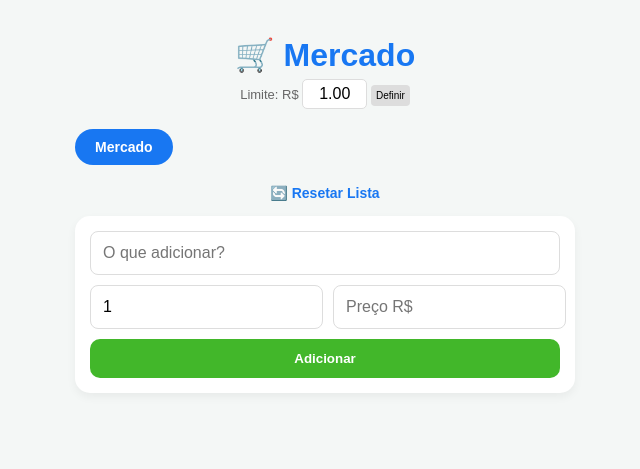
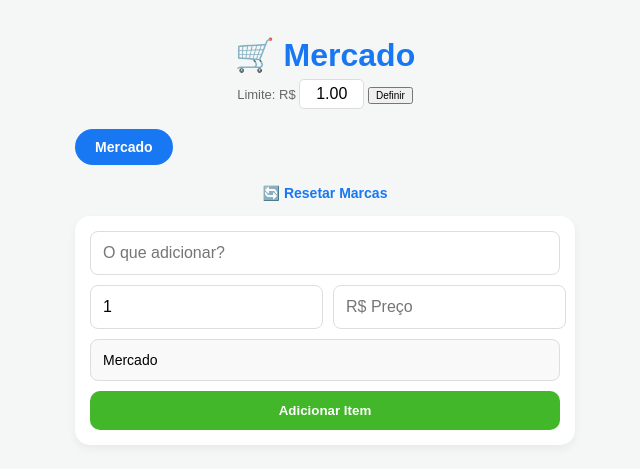
Before and after one commit to guga-leal-r/gestao-tarefas, a Flask app: page / in a window 1280 px wide. Shown: the top 469 px of the page, without its empty margins (315-955 px from the left). Run offline with Flask 3, Linux system fonts and the light colour scheme; the visitor is signed in with stand-in values (Sample User, id 1).

Commit message:
função de editar itens e múltiplas listas liberada

```diff
--- a/app.py
+++ b/app.py
@@ -3,16 +3,19 @@ import os
 from flask import Flask, render_template, redirect, request, session
 
 app = Flask(__name__)
-# Chave de segurança para manter você logado
-app.secret_key = 'chave_segura_gestao_5352'
+app.secret_key = 'chave_final_5352_lista'
 
 ARQUIVO_DADOS = 'tarefas.json'
 LISTA_PADRAO = 'Mercado'
-PIN_ACESSO = '5352' # Sua nova senha
+PIN_ACESSO = '5352'
 
 def carregar_tarefas():
-    if not os.path.exists(ARQUIVO_DADOS): return []
-    with open(ARQUIVO_DADOS, 'r', encoding='utf-8') as f: return json.load(f)
+    try:
+        if os.path.exists(ARQUIVO_DADOS):
+            with open(ARQUIVO_DADOS, 'r', encoding='utf-8') as f:
+                return json.load(f)
+    except: pass
+    return []
 
 def salvar_tarefas(lista):
     with open(ARQUIVO_DADOS, 'w', encoding='utf-8') as f:
@@ -23,32 +26,67 @@ tarefas = carregar_tarefas()
 @app.route('/')
 def index():
     if not session.get('autenticado'): return redirect('/login')
-
+    global tarefas
+    tarefas = carregar_tarefas()
     nomes_listas = sorted(list(set(t.get('lista_nome', LISTA_PADRAO) for t in tarefas)))
     if LISTA_PADRAO not in nomes_listas: nomes_listas.insert(0, LISTA_PADRAO)
-
     lista_atual = request.args.get('nome', LISTA_PADRAO)
     tarefas_filtradas = [t for t in tarefas if t.get('lista_nome', LISTA_PADRAO) == lista_atual]
-
     total_valor = sum(float(t.get('preco', 0)) * int(t.get('qtd', 1)) for t in tarefas_filtradas)
     limite_atual = session.get('limite_gastos', 100.0)
-
     return render_template('index.html', lista=tarefas_filtradas, nomes_listas=nomes_listas, atual=lista_atual, total=total_valor, limite=limite_atual)
 
 @app.route('/login', methods=['GET', 'POST'])
 def login():
-    if request.method == 'POST':
-        if request.form.get('pin') == PIN_ACESSO:
-            session['autenticado'] = True
-            return redirect('/')
+    if request.method == 'POST' and request.form.get('pin') == PIN_ACESSO:
+        session['autenticado'] = True
+        return redirect('/')
     return render_template('login.html')
+
+@app.route('/add', methods=['POST'])
+def adicionar():
+    texto = request.form.get('conteudo')
+    nome_lista = request.form.get('lista_nome', LISTA_PADRAO).strip()
+    id_edicao = request.form.get('id_edicao') # Se houver ID, estamos editando
+
+    if texto:
+        if id_edicao: # LÓGICA DE EDIÇÃO
+            for t in tarefas:
+                if str(t['id']) == id_edicao:
+                    t['texto'] = texto
+                    t['qtd'] = int(request.form.get('quantidade', 1))
+                    t['preco'] = float(request.form.get('preco', '0').replace(',', '.'))
+                    t['lista_nome'] = nome_lista
+        else: # LÓGICA DE NOVO ITEM
+            novo_id = tarefas[-1]['id'] + 1 if tarefas else 1
+            tarefas.append({
+                'id': novo_id, 'texto': texto, 'feito': False,
+                'lista_nome': nome_lista if nome_lista else LISTA_PADRAO,
+                'qtd': int(request.form.get('quantidade', 1)),
+                'preco': float(request.form.get('preco', '0').replace(',', '.'))
+            })
+        salvar_tarefas(tarefas)
+    return redirect(f'/?nome={nome_lista if nome_lista else LISTA_PADRAO}')
 
 @app.route('/alternar/<int:id_tarefa>')
 def alternar(id_tarefa):
     for t in tarefas:
         if t['id'] == id_tarefa: t['feito'] = not t.get('feito', False)
     salvar_tarefas(tarefas)
-    return redirect(request.referrer)
+    return redirect(request.referrer or '/')
+
+@app.route('/deletar/<int:id_tarefa>')
+def deletar(id_tarefa):
+    global tarefas
+    tarefas = [t for t in tarefas if t['id'] != id_tarefa]
+    salvar_tarefas(tarefas)
+    return redirect(request.referrer or '/')
+
+@app.route('/config_limite', methods=['POST'])
+def config_limite():
+    novo_limite = request.form.get('novo_limite', '100').replace(',', '.')
+    session['limite_gastos'] = float(novo_limite)
+    return redirect(request.referrer or '/')
 
 @app.route('/resetar_lista')
 def resetar_lista():
@@ -56,30 +94,7 @@ def resetar_lista():
     for t in tarefas:
         if t.get('lista_nome') == nome_lista: t['feito'] = False
     salvar_tarefas(tarefas)
-    return redirect(request.referrer)
-
-@app.route('/config_limite', methods=['POST'])
-def config_limite():
-    novo_limite = request.form.get('novo_limite', '100').replace(',', '.')
-    session['limite_gastos'] = float(novo_limite)
-    return redirect(request.referrer)
-
-@app.route('/add', methods=['POST'])
-def adicionar():
-    texto = request.form.get('conteudo'); nome_lista = request.form.get('lista_nome', LISTA_PADRAO)
-    quantidade = request.form.get('quantidade', 1); preco_raw = request.form.get('preco', '0').replace(',', '.')
-    if texto:
-        novo_id = tarefas[-1]['id'] + 1 if tarefas else 1
-        tarefas.append({'id': novo_id, 'texto': texto, 'feito': False, 'lista_nome': nome_lista, 'qtd': int(quantidade), 'preco': float(preco_raw)})
-        salvar_tarefas(tarefas)
-    return redirect(f'/?nome={nome_lista}')
-
-@app.route('/deletar/<int:id_tarefa>')
-def deletar(id_tarefa):
-    global tarefas
-    tarefas = [t for t in tarefas if t['id'] != id_tarefa]
-    salvar_tarefas(tarefas)
-    return redirect(request.referrer)
+    return redirect(request.referrer or '/')
 
 if __name__ == '__main__':
     import os
--- a/templates/index.html
+++ b/templates/index.html
@@ -8,36 +8,26 @@
         * { box-sizing: border-box; }
         body { font-family: sans-serif; margin: 0; padding: 15px; background: #f4f7f6; padding-bottom: 110px; }
         .container { max-width: 500px; margin: auto; }
-
         .abas { display: flex; gap: 8px; overflow-x: auto; margin-bottom: 15px; padding: 5px 0; }
         .aba { padding: 10px 20px; background: #d1d5db; border-radius: 25px; text-decoration: none; color: #4b5563; white-space: nowrap; font-size: 14px; }
         .aba.ativa { background: #1877f2; color: white; font-weight: bold; }
-
         h1 { text-align: center; color: #1877f2; margin-bottom: 5px; }
-
         .config-limite { text-align: center; margin-bottom: 15px; font-size: 13px; color: #666; }
         .config-limite input { width: 65px; padding: 5px; border-radius: 5px; border: 1px solid #ddd; text-align: center; }
-
         form { background: white; padding: 15px; border-radius: 15px; box-shadow: 0 4px 10px rgba(0,0,0,0.05); display: flex; flex-direction: column; gap: 10px; margin-bottom: 15px; }
         .form-row { display: flex; gap: 10px; }
         input { padding: 12px; border-radius: 8px; border: 1px solid #ddd; font-size: 16px; outline: none; }
-
         .btn-add { background: #42b72a; color: white; border: none; padding: 12px; border-radius: 10px; font-weight: bold; cursor: pointer; }
-        .btn-reset { display: block; text-align: center; margin-bottom: 15px; color: #1877f2; text-decoration: none; font-size: 14px; font-weight: bold; }
-
         .card { background: white; padding: 15px; margin-bottom: 10px; border-radius: 12px; display: flex; justify-content: space-between; align-items: center; box-shadow: 0 2px 5px rgba(0,0,0,0.05); border-left: 5px solid #1877f2; }
         .concluida { text-decoration: line-through; color: #bbb !important; }
         .detalhes { font-size: 12px; color: #888; margin-top: 3px; }
-
-        .acoes { display: flex; align-items: center; gap: 15px; }
+        .acoes { display: flex; align-items: center; gap: 12px; }
         .btn-check { font-size: 24px; text-decoration: none; }
+        .btn-edit { font-size: 18px; text-decoration: none; cursor: pointer; }
         .btn-del { font-size: 18px; text-decoration: none; color: #ff4d4d; }
-
-        /* Classes para a Barra de Total (Resolvendo o erro do Cursor) */
         .total-bar { position: fixed; bottom: 0; left: 0; right: 0; color: white; padding: 20px; display: flex; justify-content: space-between; align-items: center; font-weight: bold; font-size: 18px; z-index: 1000; }
         .bg-verde { background-color: #42b72a; }
         .bg-vermelho { background-color: #ff4d4d; }
-        .warning-badge { font-size: 11px; background: rgba(0,0,0,0.2); padding: 4px; border-radius: 4px; }
     </style>
 </head>
 <body>
@@ -47,7 +37,7 @@
         <div class="config-limite">
             <form action="/config_limite" method="POST" style="display:inline; background:none; padding:0; box-shadow:none; flex-direction: row; gap:5px; align-items: center; justify-content: center;">
                 Limite: R$ <input type="text" name="novo_limite" value="{{ '%.2f'|format(limite) }}">
-                <button type="submit" style="font-size: 10px; cursor:pointer; background:#ddd; border:none; padding:5px; border-radius:4px;">Definir</button>
+                <button type="submit" style="font-size: 10px; cursor:pointer;">Definir</button>
             </form>
         </div>
 
@@ -57,16 +47,18 @@
             {% endfor %}
         </div>
 
-        <a href="/resetar_lista?nome={{ atual }}" class="btn-reset" onclick="return confirm('Desmarcar todos os itens?')">🔄 Resetar Lista</a>
+        <a href="/resetar_lista?nome={{ atual }}" style="display:block; text-align:center; margin-bottom:15px; color:#1877f2; text-decoration:none; font-size:14px; font-weight:bold;">🔄 Resetar Marcas</a>
 
-        <form action="/add" method="POST">
-            <input type="text" name="conteudo" placeholder="O que adicionar?" required>
+        <form action="/add" method="POST" id="form-tarefa">
+            <input type="hidden" name="id_edicao" id="id_edicao">
+            <input type="text" name="conteudo" id="input_texto" placeholder="O que adicionar?" required>
             <div class="form-row">
-                <input type="number" name="quantidade" value="1" min="1" style="flex:1">
-                <input type="text" name="preco" placeholder="Preço R$" style="flex:2">
+                <input type="number" name="quantidade" id="input_qtd" value="1" min="1" style="flex:1">
+                <input type="text" name="preco" id="input_preco" placeholder="R$ Preço" style="flex:2">
             </div>
-            <input type="hidden" name="lista_nome" value="{{ atual }}">
-            <button type="submit" class="btn-add">Adicionar</button>
+            <input type="text" name="lista_nome" id="input_lista" value="{{ atual }}" style="background:#f9f9f9; font-size:14px;">
+            <button type="submit" class="btn-add" id="btn-submit">Adicionar Item</button>
+            <button type="button" onclick="window.location.reload()" id="btn-cancelar" style="display:none; font-size:12px; color:red; border:none; background:none; cursor:pointer;">Cancelar Edição</button>
         </form>
 
         <ul style="padding: 0;">
@@ -78,6 +70,7 @@
                     </div>
                     <div class="acoes">
                         <a href="/alternar/{{ tarefa.id }}" class="btn-check">{{ '✅' if tarefa.feito else '⬜' }}</a>
+                        <span class="btn-edit" onclick="editarItem('{{ tarefa.id }}', '{{ tarefa.texto }}', '{{ tarefa.qtd }}', '{{ tarefa.preco }}')">✏️</span>
                         <a href="/deletar/{{ tarefa.id }}" class="btn-del" onclick="return confirm('Excluir?')">🗑️</a>
                     </div>
                 </li>
@@ -85,15 +78,24 @@
         </ul>
     </div>
 
-    <!-- Barra Totalizadora com Lógica de Classe (Sem erros no Cursor) -->
     {% if total > 0 %}
     <div class="total-bar {{ 'bg-verde' if total <= limite else 'bg-vermelho' }}">
         <span>Total: R$ {{ "%.2f"|format(total) }}</span>
-        {% if total > limite %}
-            <span class="warning-badge">⚠️ Limite!</span>
-        {% endif %}
+        {% if total > limite %} <span style="font-size:11px; background:rgba(0,0,0,0.2); padding:4px; border-radius:4px;">⚠️ Limite!</span> {% endif %}
     </div>
     {% endif %}
 
+    <script>
+        function editarItem(id, texto, qtd, preco) {
+            document.getElementById('id_edicao').value = id;
+            document.getElementById('input_texto').value = texto;
+            document.getElementById('input_qtd').value = qtd;
+            document.getElementById('input_preco').value = preco;
+            document.getElementById('btn-submit').innerText = "Salvar Alteração";
+            document.getElementById('btn-submit').style.background = "#1877f2";
+            document.getElementById('btn-cancelar').style.display = "block";
+            window.scrollTo({ top: 0, behavior: 'smooth' });
+        }
+    </script>
 </body>
 </html>
```
